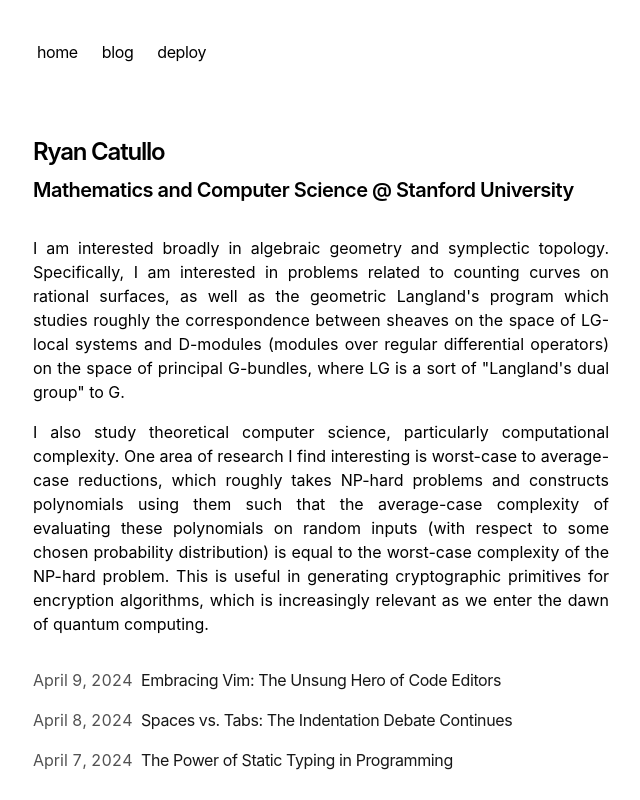
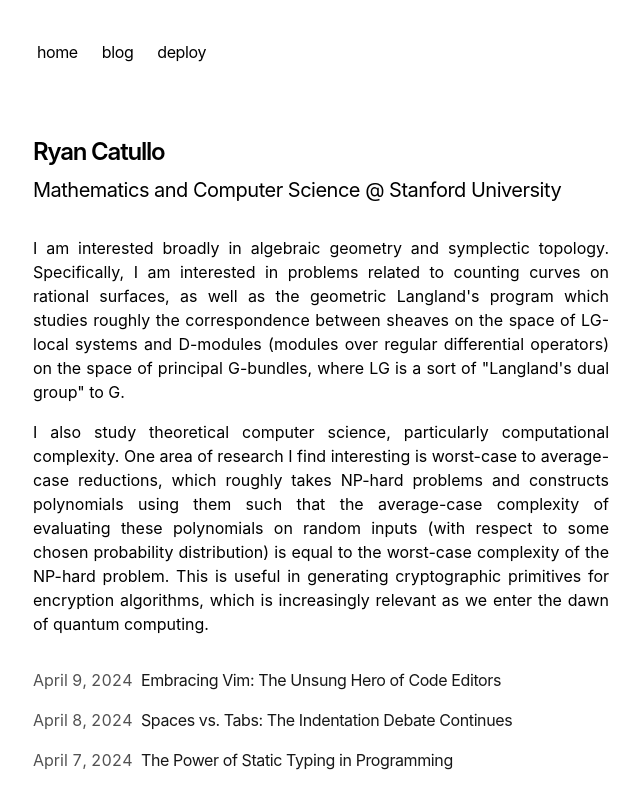
Before and after one commit to rcatullo/personal-website, a Next.js app: page / in a window 1280 px wide. Shown: the top 800 px of the page, without its empty margins (319-959 px from the left). Built offline with nearby package versions, Linux system fonts and the light colour scheme.

Commit message:
Update page.tsx

```diff
--- a/app/page.tsx
+++ b/app/page.tsx
@@ -6,7 +6,7 @@ export default function Page() {
       <h1 className="mb-2 text-2xl font-semibold tracking-tighter">
         Ryan Catullo
       </h1>
-      <h2 className="mb-8 text-xl font-semibold tracking-tight">
+      <h2 className="mb-8 text-xl tracking-tight">
         Mathematics and Computer Science @ Stanford University
       </h2>
       <p className="mb-4 text-justify">
```
